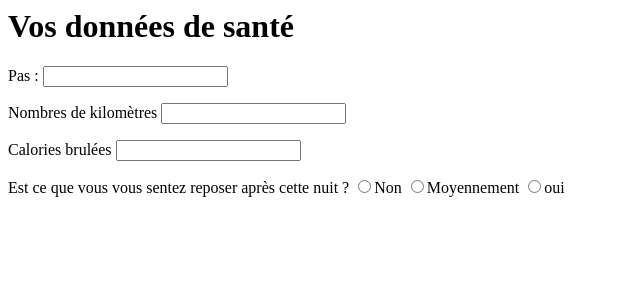
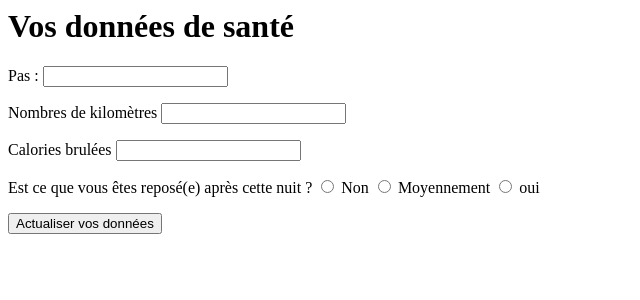
Before and after one commit to julesbock/2024_2025__lndb_friendlystep_gp6, a Flask app: template brouillon_maxime/templates/formulaires.html in a window 1280 px wide. Shown: the top 300 px of the page, without its empty margins (0-640 px from the left). Run offline with Flask 3, Linux system fonts and the light colour scheme; the template is opened without the code that fills it, so the values that code supplies are empty.

Commit message:
Update formulaires.html

```diff
--- a/brouillon_maxime/templates/formulaires.html
+++ b/brouillon_maxime/templates/formulaires.html
@@ -4,32 +4,35 @@
 
 <p>
     <label for="données pas"> Pas :</label>
-    <input type="number" name="pas" id=" données pas"
+    <input type="number" name="pas" id=" données pas">
 </p>
 
 <p>
     <label for="kilomètres parcourus"> Nombres de kilomètres</label>
-    <input type="number" name="kilomètres" id="kilomètres parcourus"
+    <input type="number" name="kilomètres" id="kilomètres parcourus">
 </p>
 <p>
     <label for="calories"> Calories brulées</label>
-    <input type="number" name="calories" id="calories"
+    <input type="number" name="calories" id="calories">
 </p>
 
 <!-- Si il y a besoin de saisir quelque chose sous la forme d'un choix multiple type QCM ou (oui/non)
 Il faut faire sur le modèle du radio, de ce type: -->
 
 <p>
-    Est ce que vous vous sentez reposer après cette nuit ?
-    <input type= "radio" name = "choix-du-sommeil" value= "1" id = "choix1"
+    Est ce que vous êtes reposé(e) après cette nuit ?
+    <input type= "radio" name = "choix-du-sommeil" value= "1" id = "choix1">
     <label for="choix1" >Non</label>
-    <input type= "radio" name = "choix-du-sommeil" value= "2" id = "choix2"
+    <input type= "radio" name = "choix-du-sommeil" value= "2" id = "choix2">
     <label for="choix2" >Moyennement</label>
-    <input type= "radio" name = "choix-du-sommeil" value= "3" id = "choix3"
+    <input type= "radio" name = "choix-du-sommeil" value= "3" id = "choix3">
     <label for="choix3" >oui</label>
 
 </p>
 
+<p>
+    <input type="submit" value="Actualiser vos données">
+</p>
 
 
 </body>
```
